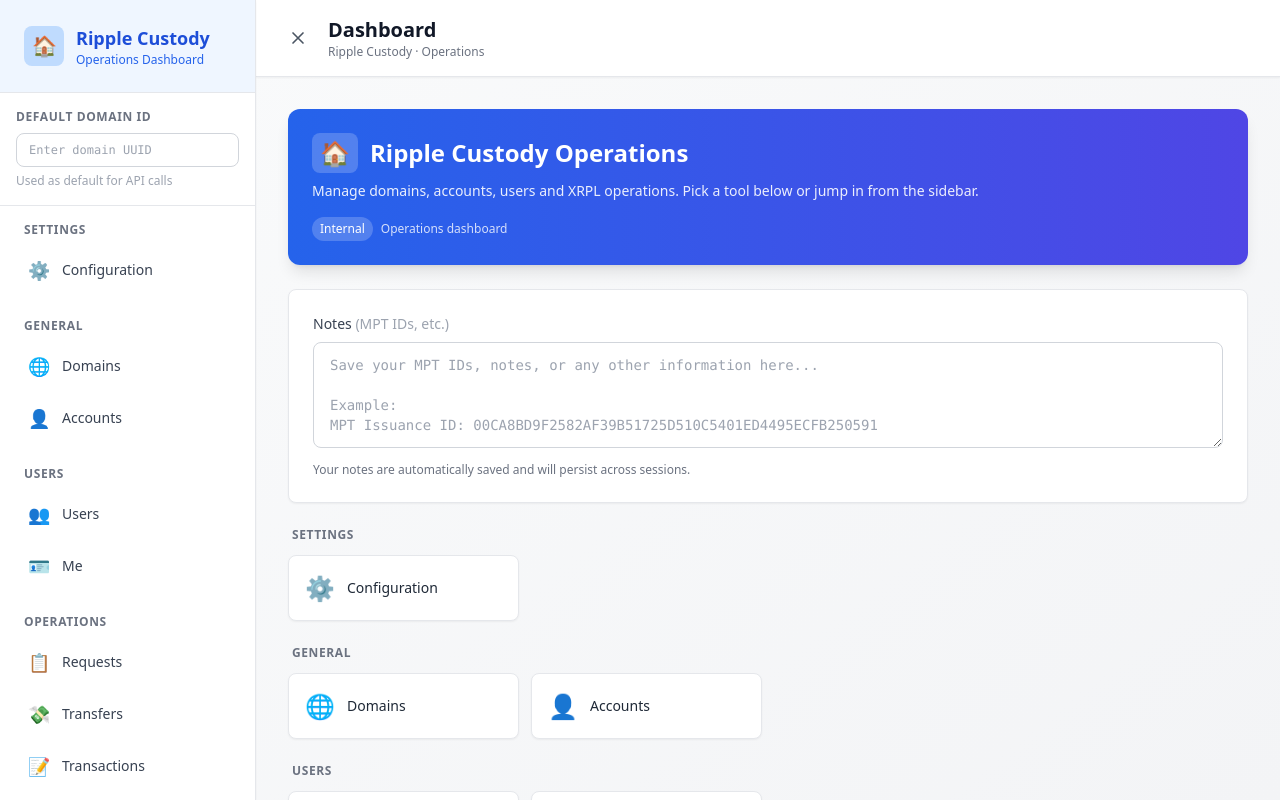
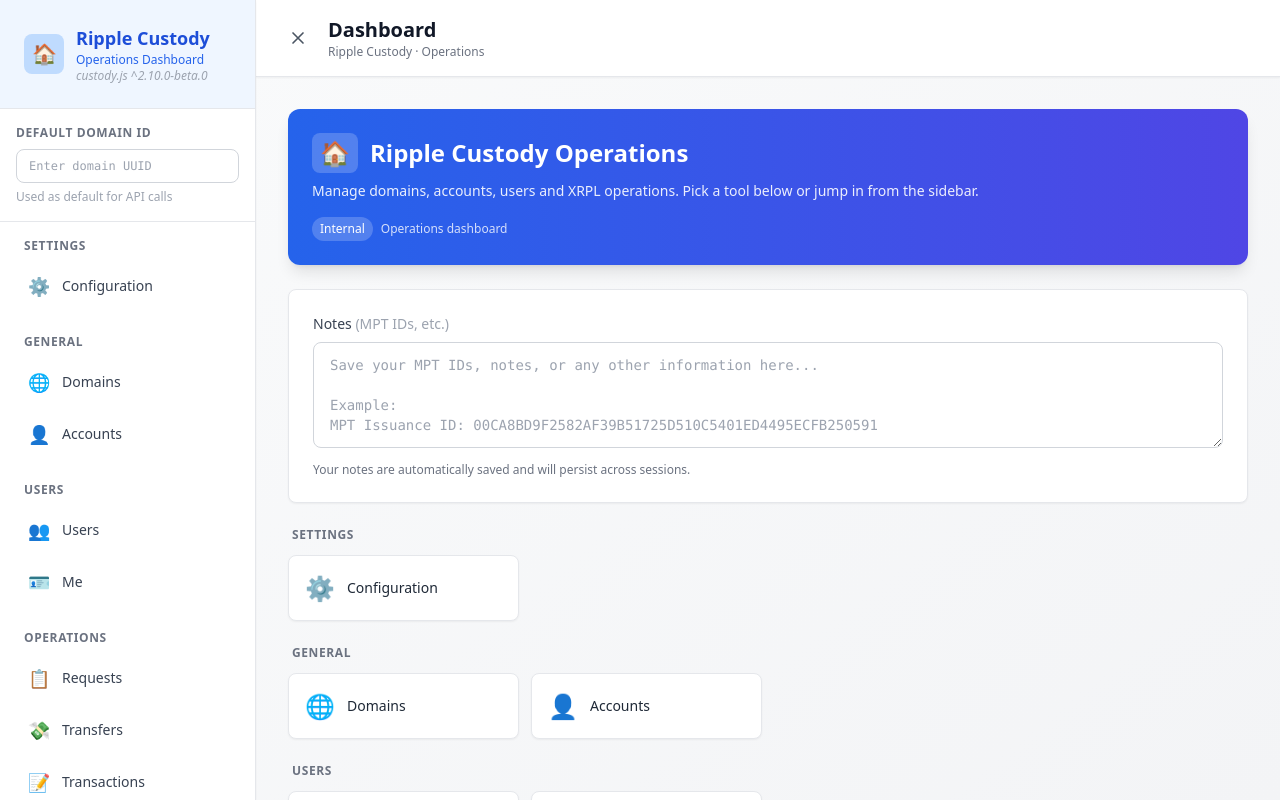
Before and after one commit to florent-uzio/custody-mpt-demo, a Next.js app: page / in a window 1280 px wide. Built offline with nearby package versions, Linux system fonts and the light colour scheme.

Commit message:
feat(sidebar): display custody.js SDK version, bump to 2.10.0-beta.0
Surfaces the installed @florent-uzio/custody version in the sidebar
header so it's visible at a glance which SDK build the app is running.

```diff
--- a/app/components/AppSidebar.tsx
+++ b/app/components/AppSidebar.tsx
@@ -4,6 +4,9 @@
 import { usePathname } from "next/navigation";
 import { useDefaultDomain } from "../contexts/DomainContext";
 import { CopyButton } from "./CopyButton";
+import packageJson from "../../package.json";
+
+const CUSTODY_SDK_VERSION = packageJson.dependencies["@florent-uzio/custody"];
 
 export interface NavItem {
   id: string;
@@ -118,6 +121,9 @@
               <p className="text-xs text-gray-500 group-hover:text-blue-600 transition-colors">
                 Operations Dashboard
               </p>
+              <p className="text-xs italic text-gray-400">
+                custody.js {CUSTODY_SDK_VERSION}
+              </p>
             </div>
           </Link>
 
--- a/package.json
+++ b/package.json
@@ -10,7 +10,7 @@
     "lint": "next lint"
   },
   "dependencies": {
-    "@florent-uzio/custody": "^2.4.0",
+    "@florent-uzio/custody": "^2.10.0-beta.0",
     "@tanstack/react-query": "^5.90.16",
     "@tanstack/react-query-devtools": "^5.91.2",
     "@types/uuid": "^10.0.0",
```
Also changed, not shown: 1 other file (tests, documents, lock files or other folders).
